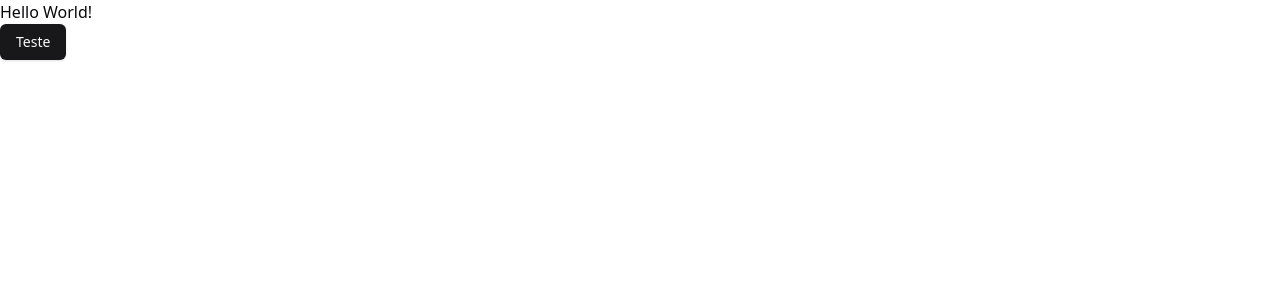
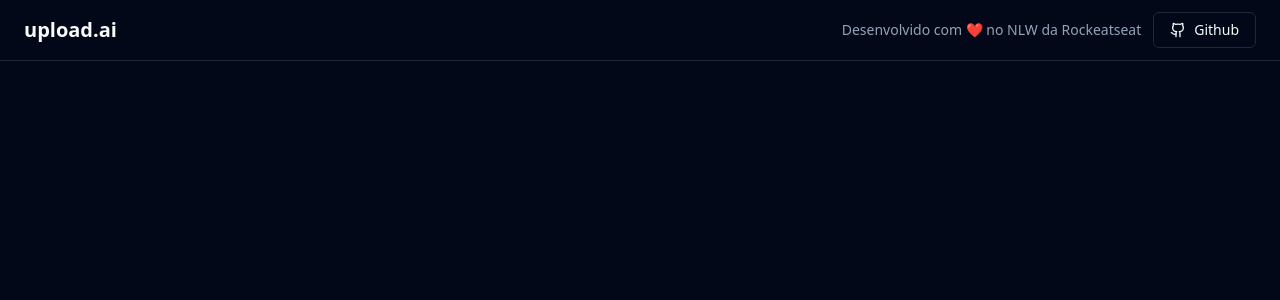
Before and after one commit to Paulo1402/NLW-IA, a React (Vite) app: page / in a window 1280 px wide. Shown: the top 300 px of the page. Built offline with nearby package versions, Linux system fonts and the light colour scheme.

Commit message:
add lucide-react and separtor component

```diff
--- a/package.json
+++ b/package.json
@@ -11,9 +11,11 @@
   },
   "dependencies": {
     "@radix-ui/react-icons": "^1.3.0",
+    "@radix-ui/react-separator": "^1.0.3",
     "@radix-ui/react-slot": "^1.0.2",
     "class-variance-authority": "^0.7.0",
     "clsx": "^2.0.0",
+    "lucide-react": "^0.279.0",
     "react": "^18.2.0",
     "react-dom": "^18.2.0",
     "tailwind-merge": "^1.14.0",
--- a/src/App.tsx
+++ b/src/App.tsx
@@ -1,11 +1,23 @@
-import { Button } from "./components/ui/button"
+import { Github } from 'lucide-react'
+import { Button } from './components/ui/button'
 
 function App() {
   return (
-   <>
-    <h1>Hello World!</h1>
-    <Button>Teste</Button>
-   </>
+    <div>
+      <div className="px-6 py-3 flex items-center justify-between border-b">
+        <h1 className="text-xl font-bold">upload.ai</h1>
+
+        <div className="flex items-center gap-3">
+          <span className="text-sm text-muted-foreground">
+            Desenvolvido com ❤️ no NLW da Rockeatseat
+          </span>
+          <Button variant="outline">
+            <Github className="w-4 h-4 mr-2" />
+            Github
+          </Button>
+        </div>
+      </div>
+    </div>
   )
 }
 
--- /dev/null
+++ b/src/components/ui/separator.tsx
@@ -0,0 +1,29 @@
+import * as React from "react"
+import * as SeparatorPrimitive from "@radix-ui/react-separator"
+
+import { cn } from "@/lib/utils"
+
+const Separator = React.forwardRef<
+  React.ElementRef<typeof SeparatorPrimitive.Root>,
+  React.ComponentPropsWithoutRef<typeof SeparatorPrimitive.Root>
+>(
+  (
+    { className, orientation = "horizontal", decorative = true, ...props },
+    ref
+  ) => (
+    <SeparatorPrimitive.Root
+      ref={ref}
+      decorative={decorative}
+      orientation={orientation}
+      className={cn(
+        "shrink-0 bg-border",
+        orientation === "horizontal" ? "h-[1px] w-full" : "h-full w-[1px]",
+        className
+      )}
+      {...props}
+    />
+  )
+)
+Separator.displayName = SeparatorPrimitive.Root.displayName
+
+export { Separator }
--- a/src/index.css
+++ b/src/index.css
@@ -4,65 +4,27 @@
 
 @layer base {
   :root {
-    --background: 0 0% 100%;
-    --foreground: 240 10% 3.9%;
-
-    --card: 0 0% 100%;
-    --card-foreground: 240 10% 3.9%;
-
-    --popover: 0 0% 100%;
-    --popover-foreground: 240 10% 3.9%;
-
-    --primary: 240 5.9% 10%;
-    --primary-foreground: 0 0% 98%;
-
-    --secondary: 240 4.8% 95.9%;
-    --secondary-foreground: 240 5.9% 10%;
-
-    --muted: 240 4.8% 95.9%;
-    --muted-foreground: 240 3.8% 46.1%;
-
-    --accent: 240 4.8% 95.9%;
-    --accent-foreground: 240 5.9% 10%;
-
-    --destructive: 0 84.2% 60.2%;
-    --destructive-foreground: 0 0% 98%;
-
-    --border: 240 5.9% 90%;
-    --input: 240 5.9% 90%;
-    --ring: 240 10% 3.9%;
+    --background: 222.2 84% 4.9%;
+    --foreground: 210 40% 98%;
+    --card: 222.2 84% 4.9%;
+    --card-foreground: 210 40% 98%;
+    --popover: 222.2 84% 4.9%;
+    --popover-foreground: 210 40% 98%;
+    --primary: 217.2 91.2% 59.8%;
+    --primary-foreground: 222.2 47.4% 11.2%;
+    --secondary: 217.2 32.6% 17.5%;
+    --secondary-foreground: 210 40% 98%;
+    --muted: 217.2 32.6% 17.5%;
+    --muted-foreground: 215 20.2% 65.1%;
+    --accent: 217.2 32.6% 17.5%;
+    --accent-foreground: 210 40% 98%;
+    --destructive: 0 62.8% 30.6%;
+    --destructive-foreground: 210 40% 98%;
+    --border: 217.2 32.6% 17.5%;
+    --input: 217.2 32.6% 17.5%;
+    --ring: 224.3 76.3% 48%;
 
     --radius: 0.5rem;
-  }
-
-  .dark {
-    --background: 240 10% 3.9%;
-    --foreground: 0 0% 98%;
-
-    --card: 240 10% 3.9%;
-    --card-foreground: 0 0% 98%;
-
-    --popover: 240 10% 3.9%;
-    --popover-foreground: 0 0% 98%;
-
-    --primary: 0 0% 98%;
-    --primary-foreground: 240 5.9% 10%;
-
-    --secondary: 240 3.7% 15.9%;
-    --secondary-foreground: 0 0% 98%;
-
-    --muted: 240 3.7% 15.9%;
-    --muted-foreground: 240 5% 64.9%;
-
-    --accent: 240 3.7% 15.9%;
-    --accent-foreground: 0 0% 98%;
-
-    --destructive: 0 62.8% 30.6%;
-    --destructive-foreground: 0 0% 98%;
-
-    --border: 240 3.7% 15.9%;
-    --input: 240 3.7% 15.9%;
-    --ring: 240 4.9% 83.9%;
   }
 }
 
```
Also changed, not shown: 1 other file (tests, documents, lock files or other folders).
